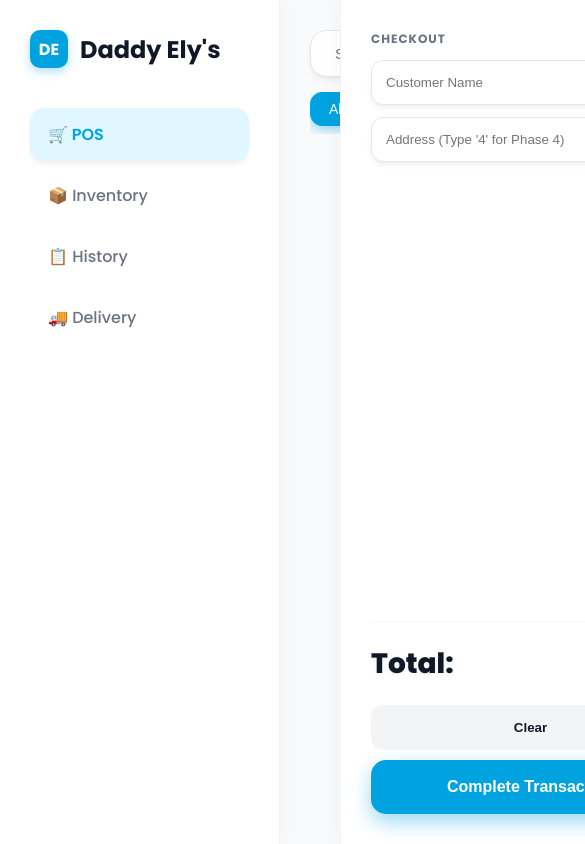
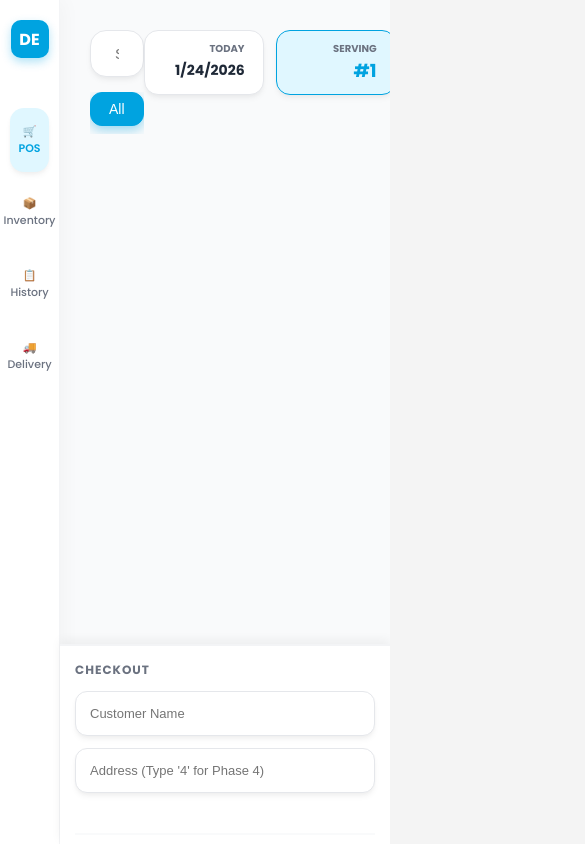
Before and after one commit to samuelordialeseya/fruit-pos, a React (Vite) app: page / in a window 390 px wide. Shown: the top 844 px of the page, 585 px wide, since content can reach past the window. Built offline with nearby package versions, Linux system fonts and the light colour scheme.

Commit message:
Fixed iPad layout and removed circle

```diff
--- a/src/App.css
+++ b/src/App.css
@@ -406,3 +406,94 @@ body {
 }
 .date-input { padding: 10px; border-radius: 10px; border: 1px solid #E5E7EB; font-family: inherit; box-shadow: var(--shadow-sm); }
 .no-print { display: flex; }
+
+/* --- IPAD & TABLET RESPONSIVENESS --- */
+
+/* 1. Medium Screens (iPad Pro / Small Laptops) */
+@media (max-width: 1200px) {
+  .pos-layout {
+    /* Shrink columns slightly */
+    grid-template-columns: 220px 1fr 340px;
+  }
+  .top-search {
+    width: 100%; /* Allow search bar to shrink */
+  }
+}
+
+/* 2. Tablet Mode (iPad Portrait & Landscape) */
+@media (max-width: 1024px) {
+  /* Change grid to: Thin Nav | Flexible Content | Narrow Cart */
+  .pos-layout {
+    grid-template-columns: 80px 1fr 300px;
+  }
+
+  /* Compact Navigation Sidebar */
+  .sidebar {
+    padding: 20px 10px;
+    text-align: center;
+  }
+  .brand h2 {
+    display: none; /* Hide the text "Daddy Ely's" */
+  }
+  .brand .logo-box {
+    margin: 0 auto 10px auto;
+  }
+  .nav-item {
+    font-size: 11px; /* Smaller text */
+    padding: 15px 5px;
+    display: flex;
+    flex-direction: column;
+    align-items: center;
+    justify-content: center;
+    text-align: center;
+  }
+
+  /* Allow Product Cards to get smaller (2 per row on portrait) */
+  .product-grid {
+    grid-template-columns: repeat(auto-fill, minmax(140px, 1fr));
+    gap: 15px;
+  }
+  .food-card {
+    padding: 15px; /* Less padding inside cards */
+  }
+  .add-btn {
+    width: 100%; /* Make button full width of the small card */
+  }
+
+  /* Compact Checkout Sidebar */
+  .bill-sidebar {
+    padding: 15px;
+    min-width: 0; /* Prevent overflow */
+  }
+  .customer-input {
+    font-size: 13px;
+  }
+  .bill-item-info strong {
+    font-size: 13px;
+    display: block;
+    max-width: 120px; /* Prevent text overflow */
+    white-space: nowrap;
+    overflow: hidden;
+    text-overflow: ellipsis;
+  }
+}
+
+/* 3. Mobile / Very Small Screens (Just in case) */
+@media (max-width: 768px) {
+  .pos-layout {
+    /* Stack: Content on top, Cart on bottom (Nav hidden or tiny) */
+    grid-template-columns: 60px 1fr;
+    grid-template-rows: 1fr 200px; /* Cart gets fixed height at bottom */
+    grid-template-areas:
+      "nav main"
+      "nav cart";
+  }
+  .sidebar { grid-area: nav; }
+  .main-viewport { grid-area: main; }
+  .bill-sidebar {
+    grid-area: cart;
+    border-left: none;
+    border-top: 2px solid var(--border);
+    box-shadow: 0 -4px 10px rgba(0,0,0,0.05);
+  }
+}
```
